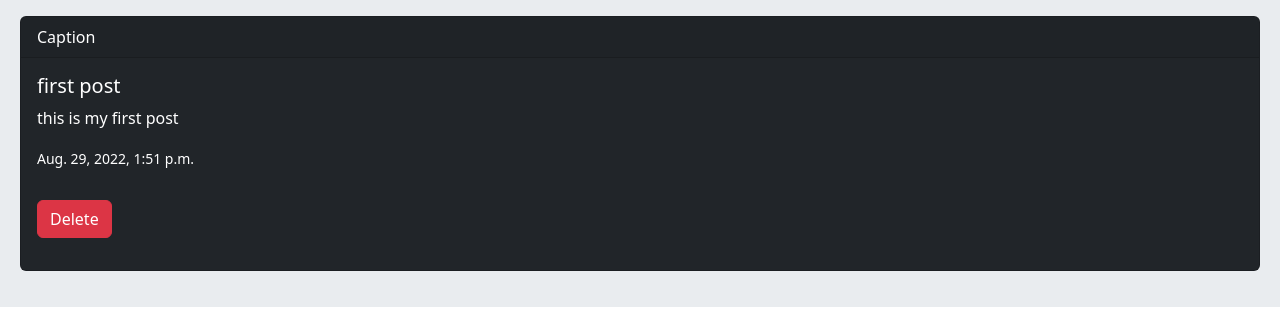
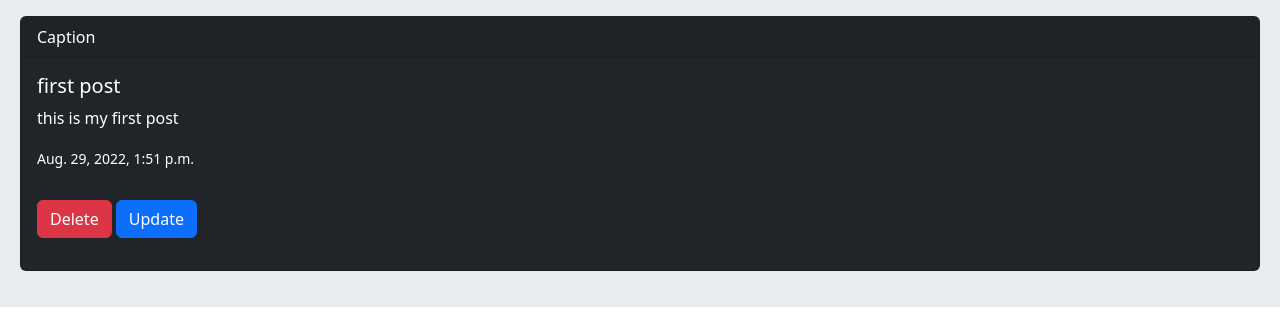
Before and after one commit to pouryaJany/SocialNetwork, a Django app: a page that uses post/templates/post/detail_post.html in a window 1280 px wide. Shown: the part 525-852 px from the top of the page. Run offline with Django 4.2, Linux system fonts and the light colour scheme; a user stored in the database is signed in; data comes from the database, SQL or seed files in the repository.

Commit message:
detail post template

```diff
--- a/post/templates/post/detail_post.html
+++ b/post/templates/post/detail_post.html
@@ -32,7 +32,8 @@
             <p class="card-text">{{ post.caption }}</p>
             <small>{{ post.created }}</small>
             {% if request.user.is_superuser or request.user.id == post.user.id %}
-            <p style="margin-top: 30px;"><a href="{% url 'post:delete-post' post.id %}" class="btn btn-danger">Delete</a></p>
+            <p style="margin-top: 30px;"><a href="{% url 'post:delete-post' post.id %}" class="btn btn-danger">Delete</a>
+                <a href="{% url 'post:update-post' post.id %}" class="btn btn-primary">Update</a></p>
             {% endif %}
         </div>
 
```
